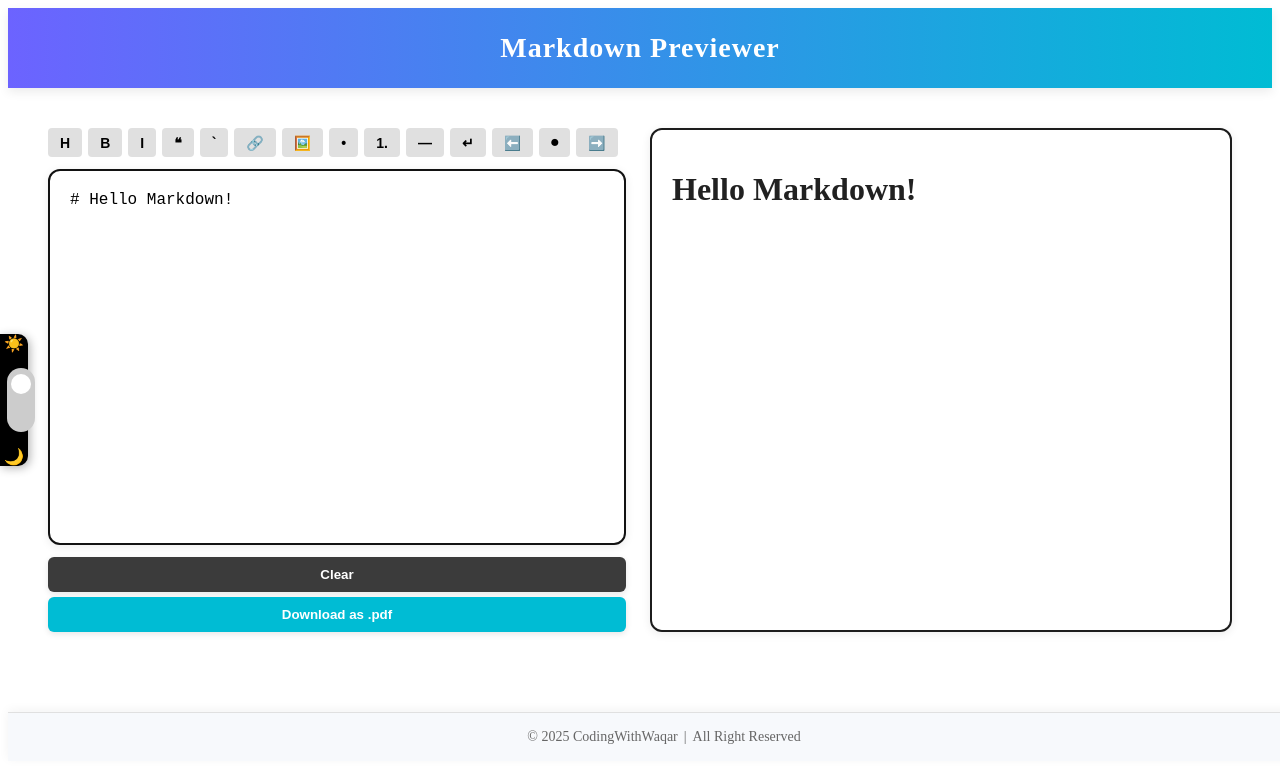
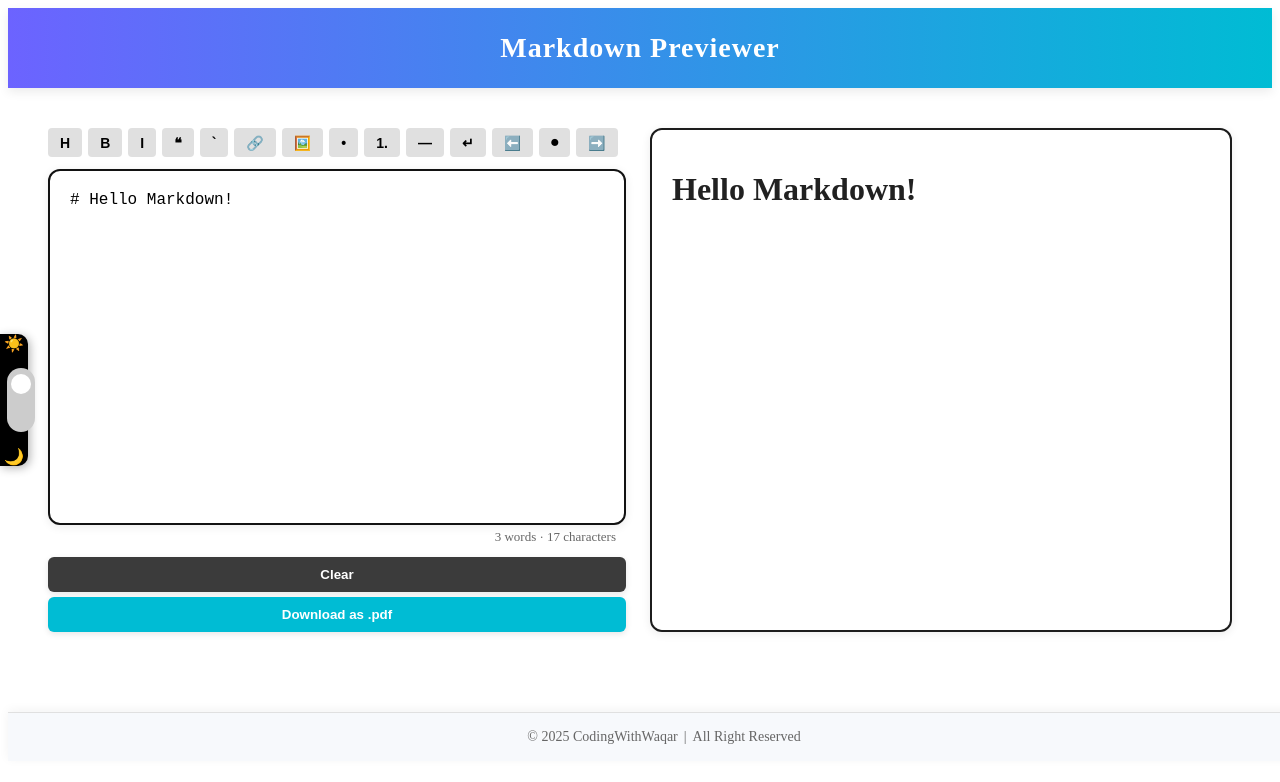
Before and after one commit to Waqar95/markdown-previewer, an Angular app: page / in a window 1280 px wide. Shown: the top 782 px of the page. Built offline with nearby package versions, Linux system fonts and the light colour scheme.

Commit message:
Added live word and character counter below markdown editor

```diff
--- a/src/app/app.component.html
+++ b/src/app/app.component.html
@@ -33,6 +33,10 @@
       [(ngModel)]="markdownText"
       placeholder="Write your Markdown here..."
     ></textarea>
+    <!-- Word & Character Count -->
+    <div class="text-count">
+      {{ wordCount }} words · {{ charCount }} characters
+    </div>
     <button class="clear-btn" (click)="clearMarkdown()">Clear</button>
     <button class="download-btn" (click)="downloadPDF()">
       Download as .pdf
--- a/src/app/app.component.ts
+++ b/src/app/app.component.ts
@@ -116,4 +116,15 @@ export class AppComponent {
       body.classList.remove('dark-mode');
     }
   }
+
+  // Word Count Logic
+
+  get wordCount(): number {
+    if (!this.markdownText.trim()) return 0;
+    return this.markdownText.trim().split(/\s+/).length;
+  }
+
+  get charCount(): number {
+    return this.markdownText.length;
+  }
 }
--- a/src/styles.css
+++ b/src/styles.css
@@ -182,3 +182,16 @@ body.dark-mode .theme-icon {
   padding-top: 10px;
   color: #555;
 }
+
+/* Word & character count */
+.text-count {
+  font-size: 13px;
+  color: #666;
+  margin-top: 4px;
+  text-align: right;
+  padding-right: 10px;
+}
+
+body.dark-mode .text-count {
+  color: #aaa;
+}
```
